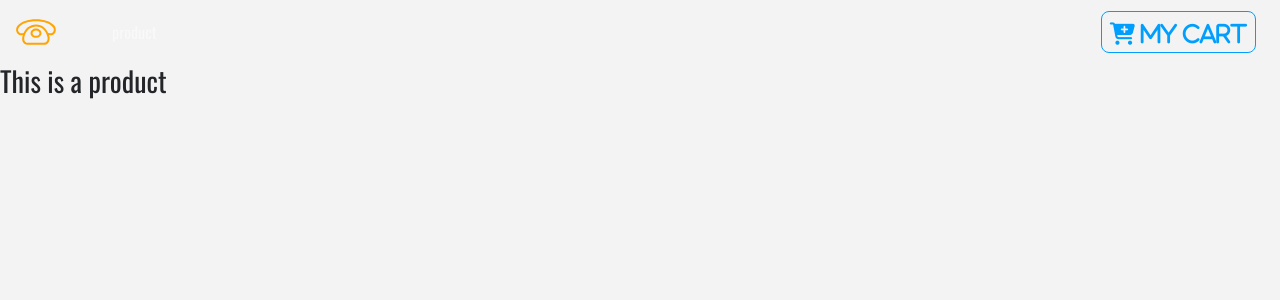
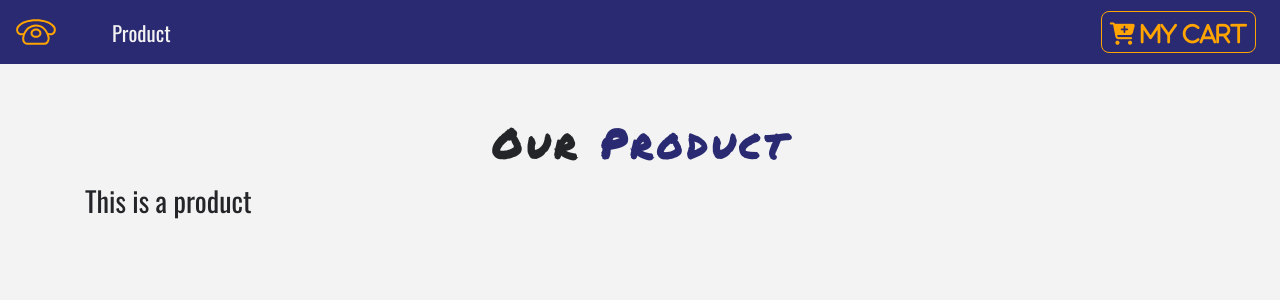
Before and after one commit to Xerenz/learning-react, a React (Create React App) app in the folder e-commerce/: page / in a window 1280 px wide. Shown: the top 300 px of the page. Built offline with nearby package versions, Linux system fonts and the light colour scheme.

Commit message:
title component

```diff
--- a/e-commerce/src/App.css
+++ b/e-commerce/src/App.css
@@ -12,7 +12,7 @@
   color: var(--mainDark) !important;
 }
 
-.title-class {
+.text-title {
   font-family: "Permanent Marker", cursive;
   letter-spacing: 0.3rem;
   text-transform: uppercase;
--- a/e-commerce/src/components/Navbar.js
+++ b/e-commerce/src/components/Navbar.js
@@ -7,7 +7,7 @@
 export default class Navbar extends Component {
     render() {
         return (
-            <nav className="navbar navbar-expand-sm navbar-dark px-sm">
+            <NavWrapper className="navbar navbar-expand-sm navbar-dark px-sm">
                 {/*
                 https://www.iconfinder.com/icons/1243689/call_phone_icon
                 Creative Commons (Attribution 3.0 Unported);
@@ -26,7 +26,7 @@
                         <i className="fa fa-cart-plus"> my cart</i>
                     </ButtonContainer>
                 </Link>
-            </nav>
+            </NavWrapper>
         )
     }
 }
@@ -35,15 +35,24 @@
     text-transform : capitalize;
     font-size : 1.4rem;
     background : transparent;
-    border : 0.05rem solid var(--lightBlue);
-    color : var(--lightBlue);
+    border : 0.05rem solid var(--mainYellow);
+    color : var(--mainYellow);
     border-radius : 0.5rem;
     padding : 0.2rem 0.5rem;
     cursor : pointer;
     margin : 0.2rem 0.5rem 0.2rem 0;
     transition : all 0.5s ease-in-and-out;
     &:hover {
-        background : var(--lightBlue);
-        color : var(--mainBlue);
+        background : var(--mainYellow);
+        color : var(--mainWhite);
     }
 `
+
+const NavWrapper = styled.nav`
+    background : var(--mainBlue);
+    .nav-link {
+        color : var(--mainWhite) !important;
+        font-size : 1.3rem;
+        text-transform : capitalize;
+    }
+`
--- a/e-commerce/src/components/ProductList.js
+++ b/e-commerce/src/components/ProductList.js
@@ -1,12 +1,25 @@
 import React, { Component } from 'react'
 import Product from './Product';
+import Title from "./Title";
+
+import {storeProducts} from '../data';
 
 export default class ProductList extends Component {
+    state = {
+        products : storeProducts
+    }
+
     render() {
         return (
-            <div>
-                <Product />
-            </div>
+            <React.Fragment>
+                <div className="py-5">
+                    <div className="container">
+                        <Title name="our" title="product"></Title>
+                        <div className="row"/>
+                        <Product/>
+                    </div>
+                </div>
+            </React.Fragment>
         )
     }
 }
--- /dev/null
+++ b/e-commerce/src/components/Title.js
@@ -0,0 +1,13 @@
+import React from 'react'
+
+export default function Title({name, title}) {
+    return (
+        <div className="row">
+            <div className="col-10 mx-auto my-2 text-center text-title">
+                <h1 className="text-capitalize font-weight-bold">
+    {name} <strong className="text-blue">{title}</strong>
+                </h1>
+            </div>
+        </div>
+    )
+}
```
